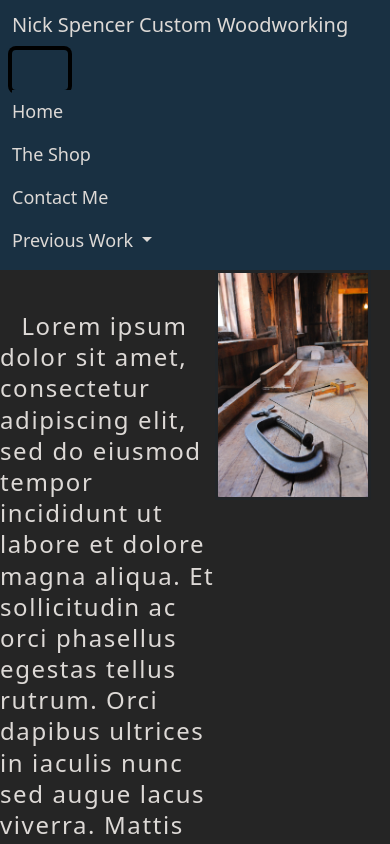
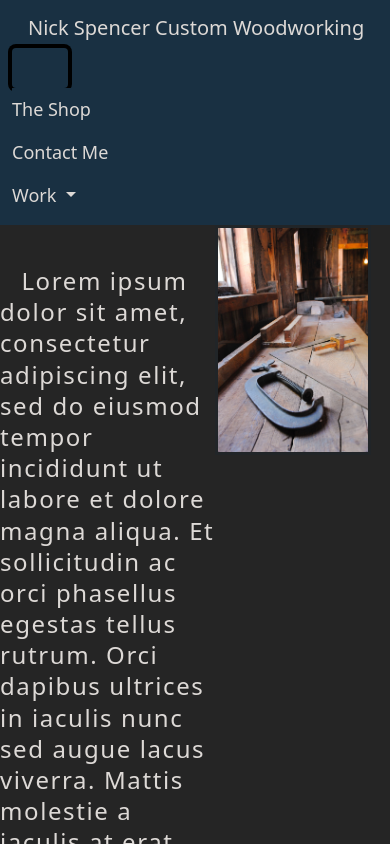
Before and after one commit to katguerin/SpencerCustomWoodworking, a plain HTML site: page the-shop.html in a window 390 px wide. Both pictures are taken after a click on the button "Toggle navigation". Shown: the top 844 px of the page. Drawn offline with nearby package versions, Linux system fonts and the light colour scheme.

Commit message:
took HOME out of the navbar. fixed links

```diff
--- a/the-shop.html
+++ b/the-shop.html
@@ -1,19 +1,14 @@
 <!DOCTYPE html>
 
 <html lang="en">
+
 <head>
   <script src="script.js"></script>
-    <link
-      href="https://cdn.jsdelivr.net/npm/bootstrap@5.0.0-beta1/dist/css/bootstrap.min.css"
-      rel="stylesheet"
-      integrity="sha384-giJF6kkoqNQ00vy+HMDP7azOuL0xtbfIcaT9wjKHr8RbDVddVHyTfAAsrekwKmP1"
-      crossorigin="anonymous"
-    />
-    <script
-      src="https://cdn.jsdelivr.net/npm/bootstrap@5.0.0-beta1/dist/js/bootstrap.bundle.min.js"
+  <link href="https://cdn.jsdelivr.net/npm/bootstrap@5.0.0-beta1/dist/css/bootstrap.min.css" rel="stylesheet"
+    integrity="sha384-giJF6kkoqNQ00vy+HMDP7azOuL0xtbfIcaT9wjKHr8RbDVddVHyTfAAsrekwKmP1" crossorigin="anonymous" />
+  <script src="https://cdn.jsdelivr.net/npm/bootstrap@5.0.0-beta1/dist/js/bootstrap.bundle.min.js"
     integrity="sha384-ygbV9kiqUc6oa4msXn9868pTtWMgiQaeYH7/t7LECLbyPA2x65Kgf80OJFdroafW"
-      crossorigin="anonymous"
-    ></script>
+    crossorigin="anonymous"></script>
   <link href="style.css" rel="stylesheet" />
   <title>Spencer Custom Woodworking - The Shop</title>
 </head>
@@ -21,46 +16,27 @@
 <body>
   <nav class="navbar navbar-expand-lg">
     <div class="container-fluid">
-        <h1 class="navbar-brand" href="#">Nick Spencer Custom Woodworking</h1>
-        <button
-          class="navbar-toggler"
-          type="button"
-          data-bs-toggle="collapse"
-          data-bs-target="#navbarNavDropdown"
-          aria-controls="navbarNavDropdown"
-          aria-expanded="false"
-          aria-label="Toggle navigation"
-        >
+
+      <a class="navbar-brand nav-link" href="index.html">Nick Spencer Custom Woodworking</a>
+
+      <button class="navbar-toggler" type="button" data-bs-toggle="collapse" data-bs-target="#navbarNavDropdown"
+        aria-controls="navbarNavDropdown" aria-expanded="false" aria-label="Toggle navigation">
         <span class="navbar-toggler-icon"></span>
       </button>
       <div class="collapse navbar-collapse" id="navbarNavDropdown">
         <ul class="navbar-nav">
           <li class="nav-item">
-              <a class="nav-link" href="index.html">Home</a>
-            </li>
-            <li class="nav-item">
-              <a class="nav-link active" aria-current="page" href="#"
-                >The Shop</a
-              >
+            <a class="nav-link active" aria-current="page" href="#">The Shop</a>
           </li>
           <li class="nav-item">
             <a class="nav-link" href="contact-me.html">Contact Me</a>
           </li>
           <li class="nav-item dropdown">
-              <a
-                class="nav-link dropdown-toggle"
-                href="#"
-                id="navbarDropdownMenuLink"
-                role="button"
-                data-bs-toggle="dropdown"
-                aria-expanded="false"
-              >
-                Previous Work
+            <a class="nav-link dropdown-toggle" href="#" id="navbarDropdownMenuLink" role="button"
+              data-bs-toggle="dropdown" aria-expanded="false">
+              Work
             </a>
-              <ul
-                class="dropdown-menu"
-                aria-labelledby="navbarDropdownMenuLink"
-              >
+            <ul class="dropdown-menu" aria-labelledby="navbarDropdownMenuLink">
               <li><a class="dropdown-item" href="#">Decor</a></li>
               <li><a class="dropdown-item" href="#">Homes</a></li>
               <li><a class="dropdown-item" href="#">Commercial</a></li>
@@ -123,4 +99,5 @@
 
   <img src="images/shop.jpg" id="shop" alt="photo of workshop" />
 </body>
+
 </html>
```
Also changed, not shown: contact-me.html (+20 -68 lines), decor.html (+13 -37 lines), index.html (+14 -13 lines). Lines whose indentation alone changed are shown as unchanged.
